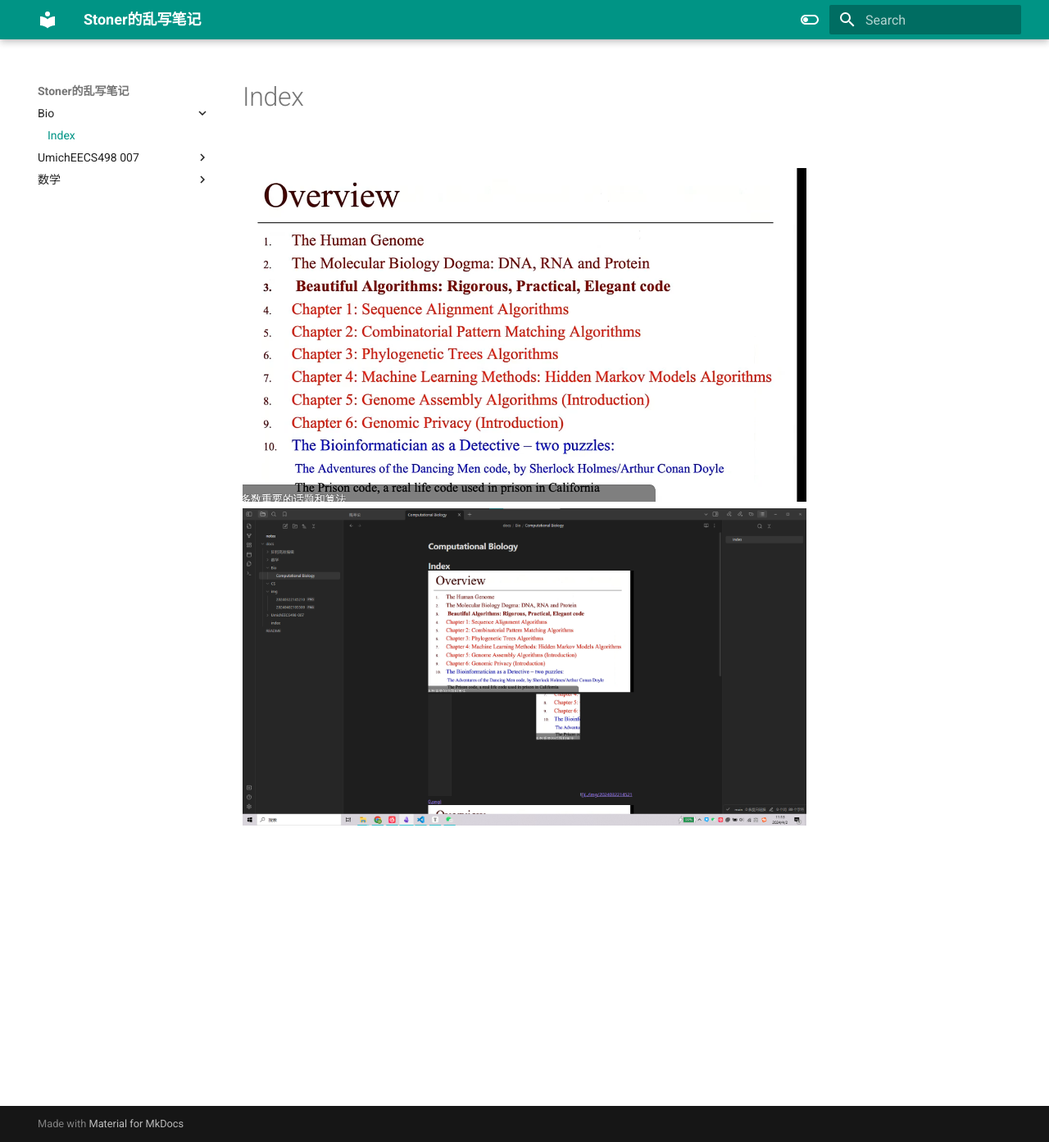
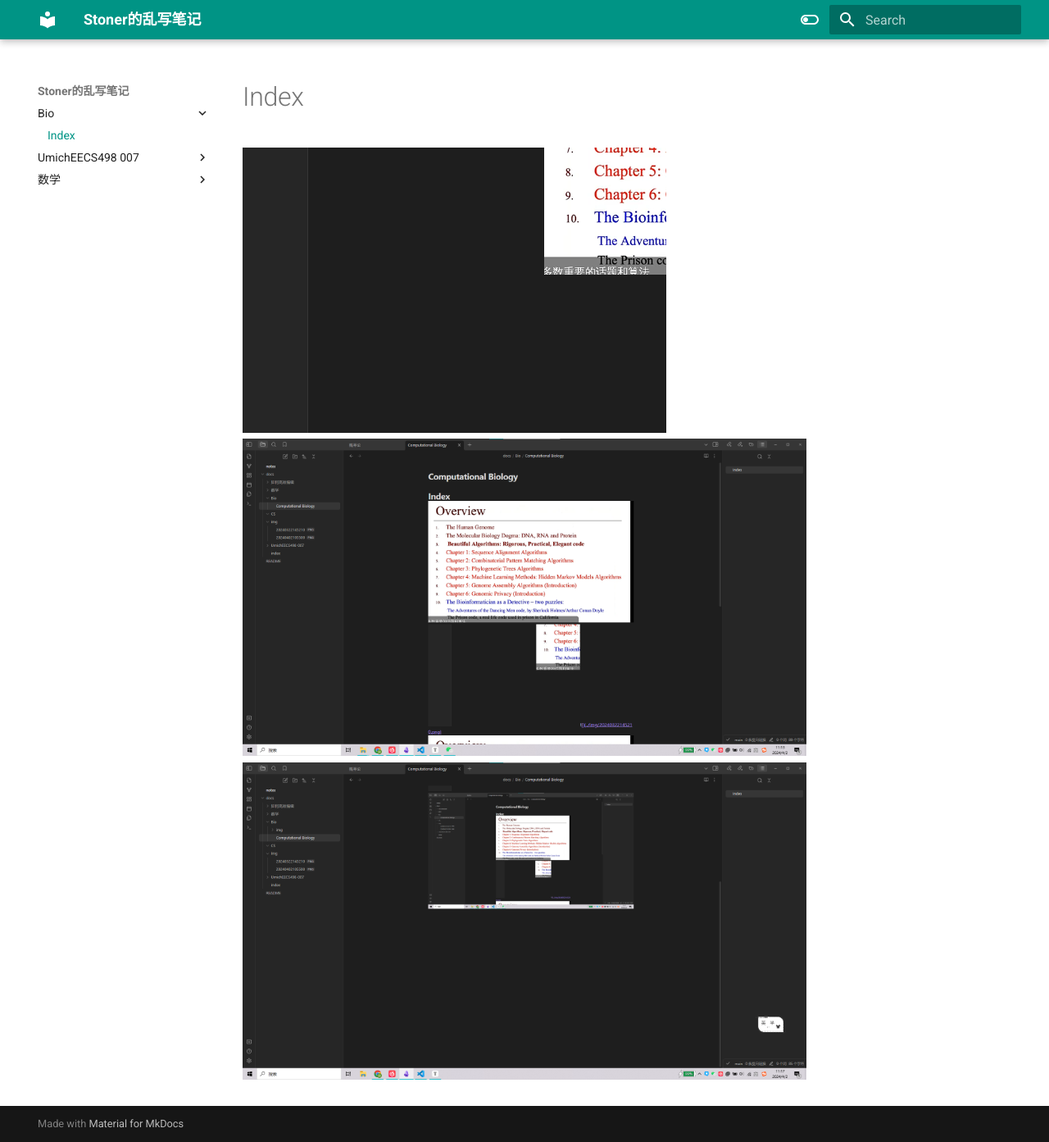
Before and after one commit to StonerShaw/notes, an MkDocs documentation site: the page built from docs/Bio/Computational Biology.md, in a window 1280 px wide and 1393 px high. Shown: the whole window at 82% size. Built offline with MkDocs 1.6.1 and Material for MkDocs 9.7.7, drawn with Linux system fonts in a browser that asks for light colours.

Commit message:
image test last
Affected files:
docs/Bio/Computational Biology.md
docs/Bio/img/Pasted image 20240402111720.png
docs/img/Pasted image 20240402111749.png

```diff
--- a/docs/Bio/Computational Biology.md
+++ b/docs/Bio/Computational Biology.md
@@ -1,4 +1,5 @@
 # Index
-![](20240322145210.png)
-![](img/20240402105500.png)![](../img/20240322145210.png)
+
+![](../img/20240402105500.png)
 ![](img/Pasted%20image%2020240402111341.png)
+![](../img/Pasted%20image%2020240402111749.png)
```
Also changed, not shown: docs/Bio/img/Pasted image 20240402111720.png (added), docs/img/Pasted image 20240402111749.png (added).
